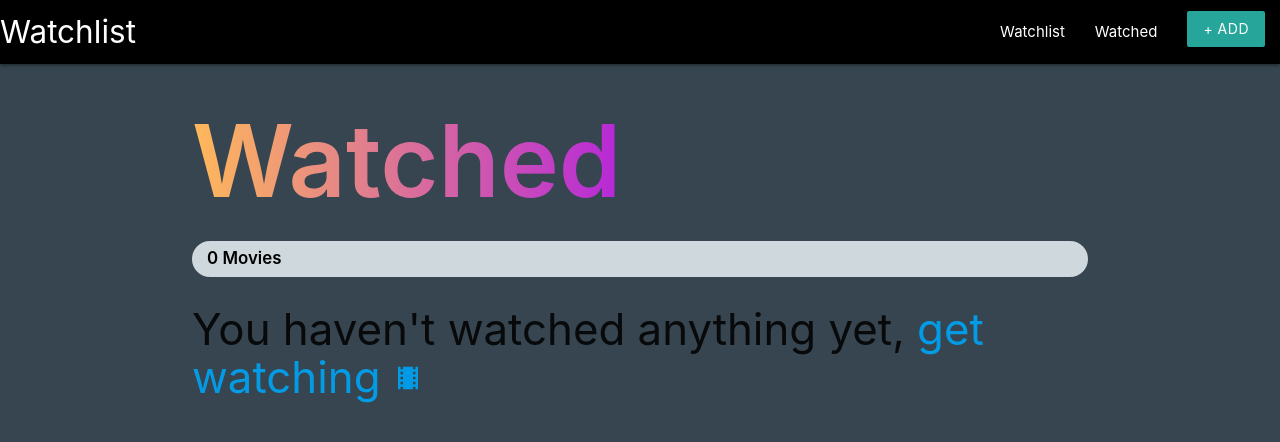
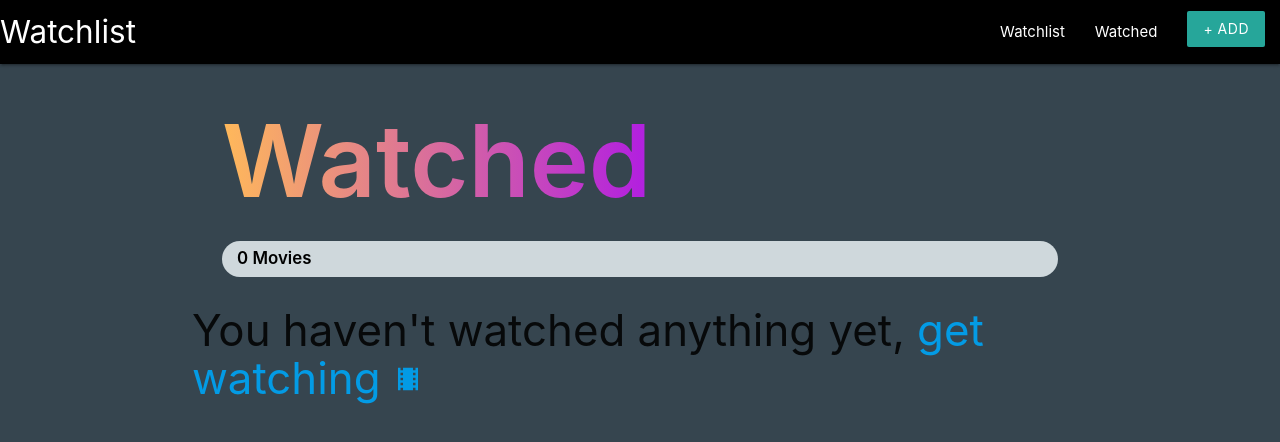
Before and after one commit to cd3vane/react-watchlist, a React (Create React App) app: page /watched in a window 1280 px wide. Shown: the top 442 px of the page. Built offline with nearby package versions, Linux system fonts and the light colour scheme.

Commit message:
fix margin

```diff
--- a/src/App.css
+++ b/src/App.css
@@ -150,3 +150,7 @@ body {
   -webkit-background-clip: text;
   -webkit-text-fill-color: transparent;
 }
+
+.header{
+  margin: 30px;
+}
--- a/src/components/Watched.tsx
+++ b/src/components/Watched.tsx
@@ -8,11 +8,13 @@ function Watched() {
 
     return (
         <div className="container">
-            <h1 className="text">Watched</h1>
+            <div className="header">
+                <h1 className="text">Watched</h1>
 
-            <span className="count-pill">
-                {watched && <>{watched.length} {watched.length === 1 ? "Movie" : "Movies"}</>}
-            </span>
+                <span className="count-pill">
+                    {watched && <>{watched.length} {watched.length === 1 ? "Movie" : "Movies"}</>}
+                </span>
+            </div>
 
 
                 {watched.length > 0 ?
--- a/src/components/Watchlist.tsx
+++ b/src/components/Watchlist.tsx
@@ -8,11 +8,13 @@ function Watchlist() {
 
     return (
         <div className="container">
-            <h1 className="text">My Watchlist</h1>
+            <div className="header">
+                <h1 className="text">My Watchlist</h1>
 
-            <span className="count-pill">
-                {watchlist && <>{watchlist.length} {watchlist.length === 1 ? "Movie" : "Movies"}</>}
-            </span>
+                <span className="count-pill">
+                    {watchlist && <>{watchlist.length} {watchlist.length === 1 ? "Movie" : "Movies"}</>}
+                </span>
+            </div>
 
 
                 {watchlist.length ?
```
